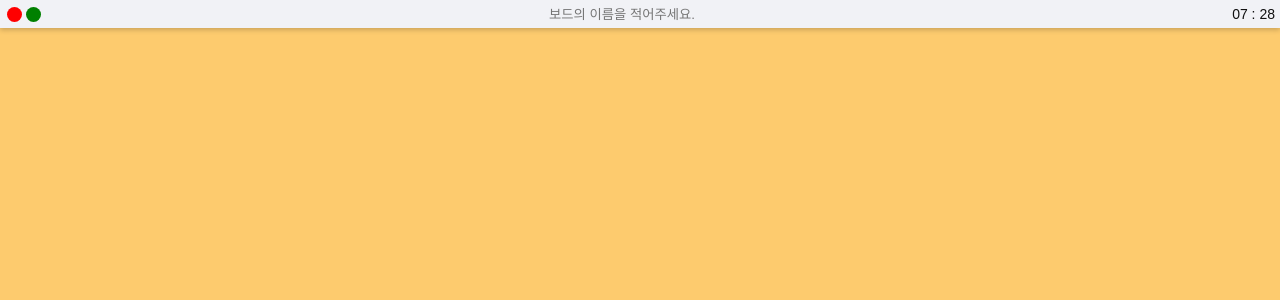
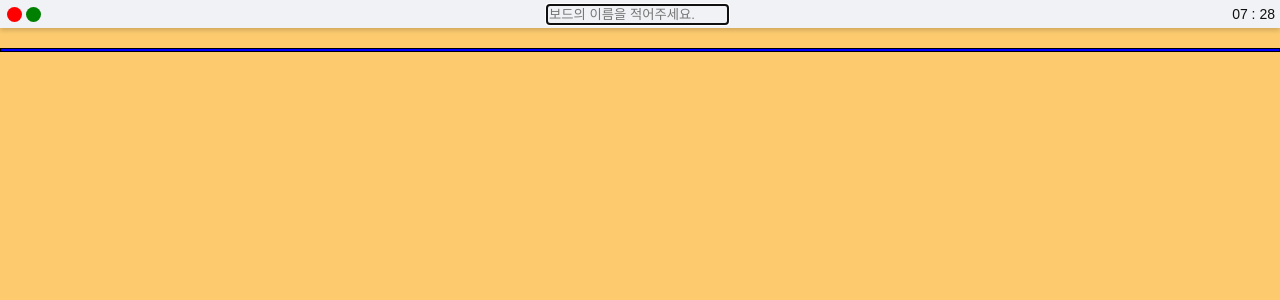
Before and after one commit to danbe80/yell-app, a React (Create React App) app: page / in a window 1280 px wide. Both pictures are taken after a click on the button "보드판 만들기". Shown: the top 300 px of the page. Built offline with nearby package versions, Linux system fonts and the light colour scheme.

Commit message:
Board create form 수정 완료

```diff
--- a/src/App.tsx
+++ b/src/App.tsx
@@ -1,9 +1,6 @@
-import { DragDropContext, DropResult } from "react-beautiful-dnd";
-import { useRecoilState } from "recoil";
 import styled from "styled-components";
-import { toDoState } from "./atoms";
-import Board from "./Components/Board";
 import CreateBoardForm from "./Components/CreateBoardForm";
+import DragDrop from "./Components/DrageDrop";
 import HeaderBtn from "./Components/HeaderBtn";
 import Timer from "./Components/Timer";
 
@@ -15,26 +12,12 @@ const Wrapper = styled.div`
   min-height: 650px;
 `;
 
-const CreateFrom = styled.form`
-
-`;
 const BoardsWrap = styled.div`
-  display: flex;
-  width: 98%;
-  height: 100%;
-  margin: 0 2%;
-  justify-content: center;
-  align-items: center;
+  border: 1px solid black;
+  box-sizing: border-box;
 `;
 
-const Boards = styled.div`
-  display: flex;
-  flex-wrap: wrap;
-  justify-content: center;
-  align-items: flex-start;
-  width: 100%;
-  gap: 15px;
-`;
+
 
 const Header = styled.header<IHeader>`
   display: flex;
@@ -53,39 +36,7 @@ interface IHeader {
 
 
 function App() {
-  const [toDos, setToDos] = useRecoilState(toDoState);
-  const onDragEnd = (info:DropResult) => {
-    const {destination, source} = info;
-    if(!destination) return;
-    if(destination.droppableId === source.droppableId){
-      //같은 보드판에서의 움직임
-      setToDos((allBoards) => {
-        const boardCopy = [...allBoards[source.droppableId]];
-        const taskObj = boardCopy[source.index];
-        boardCopy.splice(source.index, 1);
-        boardCopy.splice(destination?.index, 0, taskObj);
-        return {
-          ...allBoards,
-          [source.droppableId]: boardCopy,
-        };
-      });
-  }
-  if(destination.droppableId !== source.droppableId){
-    // 다른 보드판으로의 움직임
-    setToDos((allBoards) => {
-      const sourceBoard = [...allBoards[source.droppableId]];
-      const taskObj = sourceBoard[source.index];
-      const destinationBoard = [...allBoards[destination.droppableId]];
-      sourceBoard.splice(source.index, 1);
-      destinationBoard.splice(destination?.index, 0, taskObj);
-      return {
-        ...allBoards,
-        [source.droppableId]: sourceBoard,
-        [destination.droppableId]: destinationBoard
-      };
-    });
-  }
-}
+
   return(
     <Wrapper>
       <Header bgColor="#f1f2f6">
@@ -93,16 +44,9 @@ function App() {
         <CreateBoardForm />
         <Timer />
       </Header>
-      <DragDropContext onDragEnd={onDragEnd}>
-        <BoardsWrap>
-          {/* 모든 보드판을 묶고 있는 영역 */}
-          <Boards>
-            {Object.keys(toDos).map((boardId) => (
-              <Board boardId={boardId} key={boardId} toDos={toDos[boardId]}/>
-            ))}
-          </Boards>
-        </BoardsWrap>
-      </DragDropContext>
+      <BoardsWrap>
+        <DragDrop />
+      </BoardsWrap>
     </Wrapper>
   );
 }
--- a/src/Components/Board.tsx
+++ b/src/Components/Board.tsx
@@ -16,6 +16,8 @@ const Wrapper = styled.div`
   overflow: hidden;
   box-shadow: 0 2px 10px rgba(0,0,0,.2);
   margin-bottom: 5px;
+  border: 1px solid red;
+  box-sizing: border-box;
 `;
 const Title = styled.h2`
   text-align: center;
@@ -47,15 +49,17 @@ const Form = styled.form`
   }
 `;
 interface IBoardProps {
-  toDos: IToDo[];
+  toForm: string;
   boardId: string;
+  index?: number;
 }
 
 interface IForm{
   toDo: string;
 }
 
-function Board({toDos, boardId}:IBoardProps){
+function Board({toForm, boardId, index}:IBoardProps){
+  console.log(toForm);
   const setToDos = useSetRecoilState(toDoState)
   const {register, setValue, handleSubmit} = useForm<IForm>();
   const onValid = ({toDo}:IForm) => {
@@ -71,6 +75,9 @@ function Board({toDos, boardId}:IBoardProps){
     });
     setValue("toDo", "");
   }
+  const onDragEnd = () => {
+
+  }
   return (
     <Wrapper>
       <Title>{boardId}</Title>
@@ -82,24 +89,40 @@ function Board({toDos, boardId}:IBoardProps){
           />
         </Form>
       <Droppable droppableId={boardId}>
+        {() => (<div></div>)}
         {/* ex 보드판 영역 component*/}
-        {(provided, info) => (
+       {/*  {(provided, info) => (
           <Area
             isDraggingOver={info.isDraggingOver}
             isDraggingFromThis={Boolean(info.draggingFromThisWith)}
             ref={provided.innerRef} {...provided.droppableProps}>
-            {toDos.map((toDo, index) => (
+            {toForm.map((toDo, index) => (
               <DragabbleCard
               key={toDo.id}
               toDoId={toDo.id}
               toDoText={toDo.text}
               index={index}/>
+
             ))}
             {provided.placeholder}
           </Area>
-        )}
+        )} */}
       </Droppable>
     </Wrapper>
   );
 }
 export default Board;
+
+
+
+/*
+              <Draggable draggableId={toDoId + ""} index={index}>
+                {(provided, snapshot) => (
+                <Card ref={provided.innerRef}
+                isDragging={snapshot.isDragging}
+                {...provided.draggableProps}
+                {...provided.dragHandleProps}>
+                  {toDoText}
+                </Card>
+                )}
+             </Draggable> */
--- a/src/Components/CreateBoardForm.tsx
+++ b/src/Components/CreateBoardForm.tsx
@@ -32,44 +32,46 @@ const FormBtn = styled.button`
 `;
 
 interface IForm{
-  toForm: string;
+  fName : string;
 }
 
 function CreateBoardForm(){
   const [createFormBtn, setCreateFormBtn] = useState(false);
   const [toDos, setToDos] = useRecoilState(toDoState);
-  const {register, setValue, handleSubmit, setFocus} = useForm<IForm>({defaultValues: {toForm: ""}});
-  const onValid = ({toForm}:IForm) => {
-    if(toForm !== ''){
+  const {register, setValue, handleSubmit} = useForm<IForm>({defaultValues: {fName: ""}});
+  const onValid = ({fName}:IForm) => {
+    if(fName !== ''){
       if(
         Object.keys(toDos).some(
-          (v) => v.toLowerCase() === toForm.toLowerCase(),
+          (v) => v.toLowerCase() === fName.toLowerCase(),
         )
-      )
-      return;
-      setToDos({...toDos, [toForm]: []});
-      setValue('toForm', '');
+      ) return;
+      setToDos({...toDos, [fName]: []});
+      setValue("fName", '');
       setCreateFormBtn(false);
     }
   }
+
   const onClick = () => {
-    setFocus('toForm');
-    if(!createFormBtn){
+    if(createFormBtn){
+      setCreateFormBtn(false);
+    }
+    else{
       setCreateFormBtn(true);
     }
-    else{
-      setCreateFormBtn(false);
-    }
   }
+
   return (
     <FormWrap>
-      {createFormBtn ?
+      { createFormBtn ?
       <CreateFrom onSubmit={handleSubmit(onValid)}>
-      <input {...register("toForm", {required: true})}
-        type="text"
-        placeholder="보드의 이름을 적어주세요."/>
-        </CreateFrom>:
-        <FormBtn onClick={onClick}>보드판 만들기</FormBtn>}
+        <input {...register("fName", {required: true})}
+          type="text"
+          placeholder="보드의 이름을 적어주세요."
+          autoFocus
+          />
+      </CreateFrom> :
+      <FormBtn onClick={onClick}>보드판 만들기</FormBtn>}
     </FormWrap>
   )
 }
--- /dev/null
+++ b/src/Components/DrageDrop.tsx
@@ -0,0 +1,77 @@
+import { DragDropContext, Draggable, Droppable, DropResult } from "react-beautiful-dnd";
+import { useRecoilState } from "recoil";
+import styled from "styled-components";
+import { toDoState } from "../atoms";
+import Board from "./Board";
+
+const Boards = styled.div`
+  display: flex;
+  flex-wrap: wrap;
+  justify-content: center;
+  align-items: flex-start;
+  width: 100%;
+  gap: 15px;
+  border: 1px solid blue;
+  box-sizing: border-box;
+`;
+
+function DragDrop(){
+  const [toDos, setToDos] = useRecoilState(toDoState);
+  console.log(Object.keys(toDos).map((boardId,index, toForm)=> console.log(boardId , toForm, index)));
+
+  const onDragEnd = () => {}
+ /*
+  const onDragEnd = (info:DropResult) => {
+    const {destination, source, droppableId} = info;
+    console.log(source, destination);
+    if(!destination) return;
+     if(destination.droppableId === source.droppableId){
+      //같은 보드판에서의 움직임
+      setToDos((allBoards) => {
+        const boardCopy = [...allBoards[source.droppableId]];
+        const taskObj = boardCopy[source.index];
+        boardCopy.splice(source.index, 1);
+        boardCopy.splice(destination?.index, 0, taskObj);
+        return {
+          ...allBoards,
+          [source.droppableId]: boardCopy,
+        };
+      });
+  } */
+  /* if(destination.droppableId !== source.droppableId){
+    // 다른 보드판으로의 움직임
+    setToDos((allBoards) => {
+      const sourceBoard = [...allBoards[source.droppableId]];
+      const taskObj = sourceBoard[source.index];
+      const destinationBoard = [...allBoards[destination.droppableId]];
+      sourceBoard.splice(source.index, 1);
+      destinationBoard.splice(destination?.index, 0, taskObj);
+      return {
+        ...allBoards,
+        [source.droppableId]: sourceBoard,
+        [destination.droppableId]: destinationBoard
+      };
+    });
+  } */
+// }
+  return (
+    <DragDropContext onDragEnd={onDragEnd}>
+       <Droppable droppableId="form">
+         {(p)=>(
+           <Boards ref={p.innerRef}>
+             {Object.keys(toDos).map((boardId, index) => (
+               <Draggable draggableId={boardId} index={index}>
+                 {(p) => (
+                    <div ref={p.innerRef} {...p.draggableProps} {...p.dragHandleProps}>{boardId}</div>
+                 )}
+               </Draggable>
+             ))}
+           </Boards>
+         )}
+
+       </Droppable>
+    </DragDropContext>
+  );
+}
+
+export default DragDrop;
```
Also changed, not shown: src/Components/DraggableBoard.tsx (added, +31 -0 lines), src/memo.tsx (added, +35 -0 lines), 1 other file (tests, documents, lock files or other folders).
